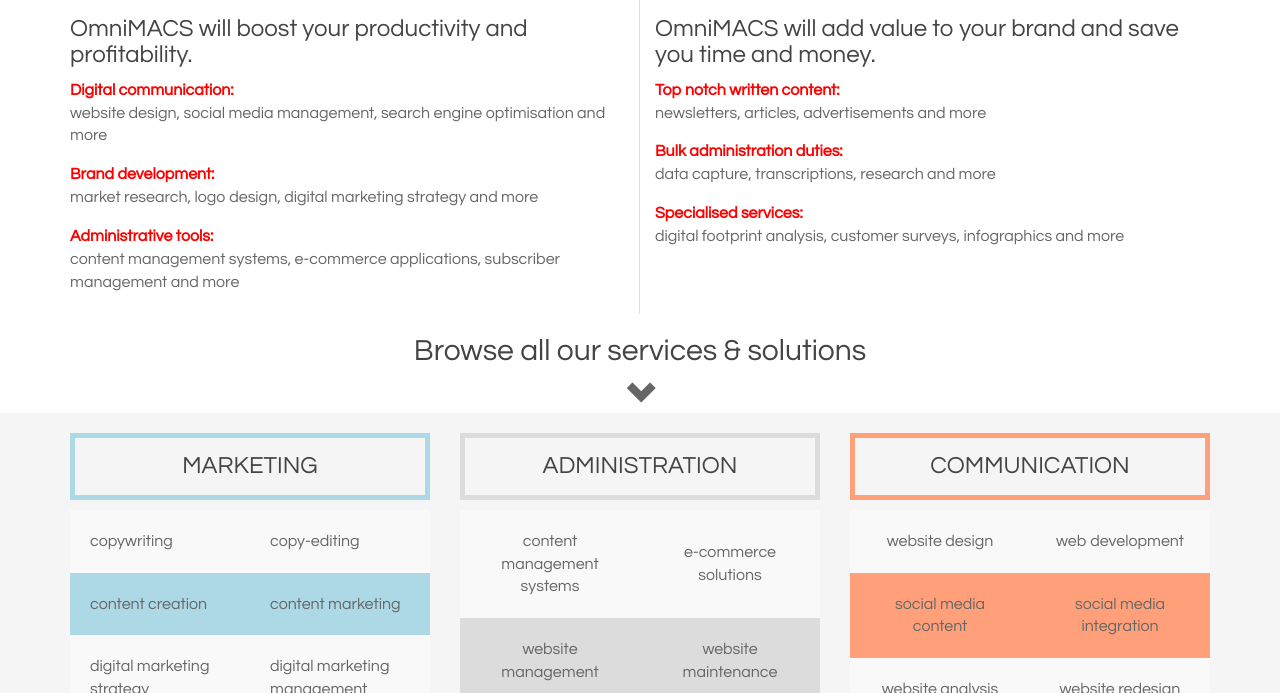
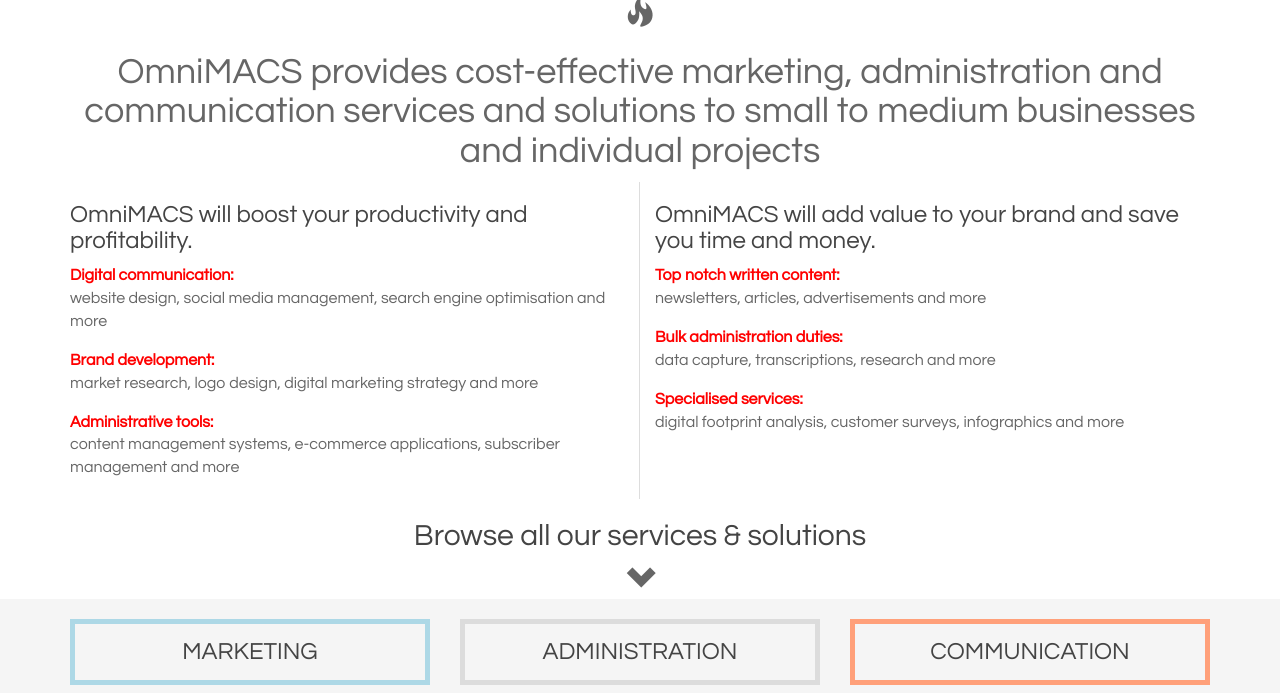
Before and after one commit to BluCrane/OmniMACS, a Jekyll site: the page index.html, which Jekyll copies as it is, in a window 1280 px wide and 900 px high, scrolled down 698 px, cut to the strip 207-900 px from the top of the window. Built offline with Jekyll 4.4.1, drawn with Linux system fonts in a browser that asks for light colours.

Commit message:
Update index.html

```diff
--- a/index.html
+++ b/index.html
@@ -99,6 +99,12 @@
    		<img src="https://cloud.githubusercontent.com/assets/9150985/10294631/e4537b52-6bbb-11e5-8f52-5128ffecf478.jpg" class="img-responsive" alt="Responsive image">
 	</div>
 		<div class="container" id="two">
+			<div class="row">
+				<div class="col-md-12 text-center">
+					<span class="glyphicon glyphicon-fire" aria-hidden="true"></span>
+				<h1>OmniMACS provides cost-effective marketing, administration and communication services and solutions to small to medium businesses and individual projects</h1>
+				</div>
+			</div>
 			<div class="row block2">
 				<div class="col-md-6 left">
 					<h3><span itemprop="name">OmniMACS</span> will boost your productivity and profitability.</h3>
```
